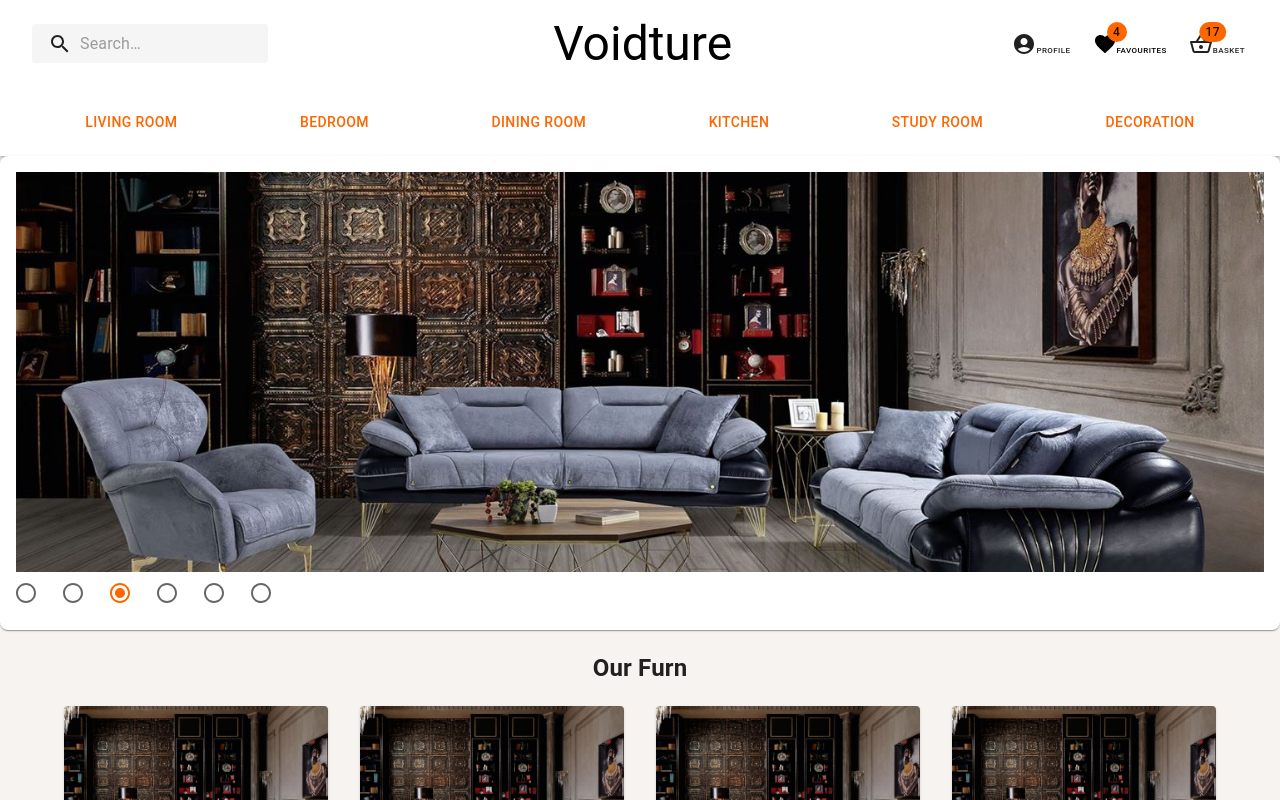
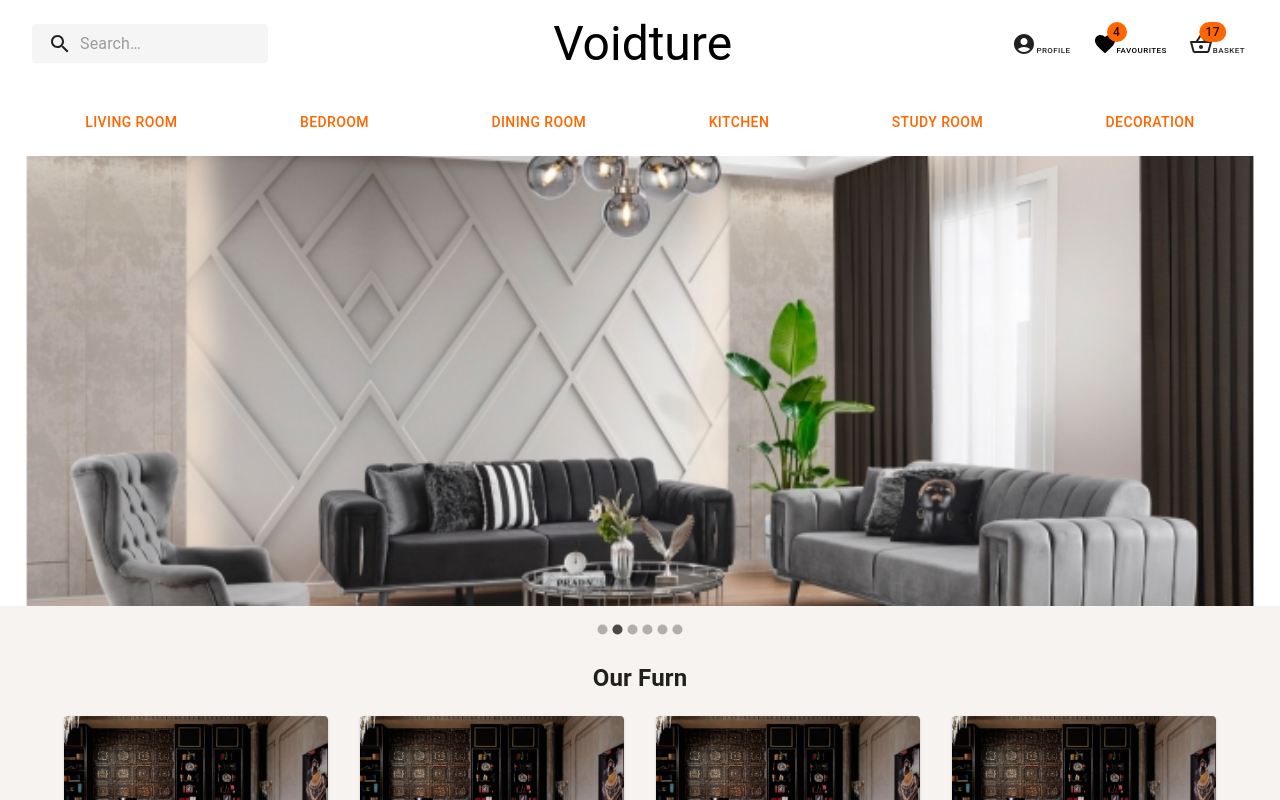
Before and after one commit to rebahozkoc/Ecommerce_Platform, a React (Create React App) app in the folder my-app/: page / in a window 1280 px wide. Shown: the top 800 px of the page. Built offline with nearby package versions, Linux system fonts and the light colour scheme.

Commit message:
Slide show bug fixed

```diff
--- a/my-app/package.json
+++ b/my-app/package.json
@@ -15,6 +15,7 @@
     "@testing-library/user-event": "^13.5.0",
     "react": "^17.0.2",
     "react-dom": "^17.0.2",
+    "react-material-ui-carousel": "^3.3.3",
     "react-rating-stars-component": "^2.2.0",
     "react-router-dom": "^6.2.2",
     "react-scripts": "5.0.0",
--- a/my-app/src/App.js
+++ b/my-app/src/App.js
@@ -11,6 +11,9 @@ import "./App.css";
 import CardHalfTogether from "./components/card/mediaMiddle/CardHalfTogether";
 import CardHalfReverse from "./components/card/mediaMiddle/CardHalfReverse";
 import CardItemHandler from "./components/card/mediaMiddle/CardItemHandler";
+import MediaCardStyled from "./components/card/mediaTop/MediaCardStyled";
+
+
 // Or Create your Own theme:
 const cards = [1, 2, 3, 4, 5, 6, 7, 8];
 const cards2 = [9, 10, 11, 12, 13, 14, 15, 16];
@@ -20,7 +23,10 @@ export default function App() {
     <ThemeProvider theme={themeOptions}>
       <PrimarySearchAppBar></PrimarySearchAppBar>
       <ResponsiveAppBar></ResponsiveAppBar>
-      <MediaCardTogether></MediaCardTogether>
+
+      <MediaCardStyled></MediaCardStyled>
+
+
       <CategoryCardHandler item={cards}></CategoryCardHandler>
       <CardHalfReverse></CardHalfReverse>
       // Additional Widget
--- /dev/null
+++ b/my-app/src/components/card/mediaTop/MediaCardStyled.js
@@ -0,0 +1,42 @@
+import React from 'react';
+import Carousel from 'react-material-ui-carousel'
+import { Paper, Button } from '@mui/material'
+import CardMedia from "@mui/material/CardMedia";
+import { Link } from "react-router-dom";
+
+
+
+export default function MediaCardStyled(props){
+
+    var items = [
+        {image: "furn1.jpg", description: "furn1"},
+        {image: "furn2.jpg", description: "furn2"},
+        {image: "furn3.jpg", description: "furn3"},
+        {image: "furn4.jpg", description: "furn4"},
+        {image: "furn5.jpg", description: "furn5"},
+        {image: "furn6.jpg", description: "furn6"},
+    ]
+
+    return (
+        <Carousel>
+            {
+                items.map( (item, i) => <Item key={i} item={item} /> )
+            }
+        </Carousel>
+    )
+}
+
+function Item(props)
+{
+    return (
+        <Link to="/Dummy" underline="none">
+
+        <CardMedia
+          component="img"
+          height={450}
+          image={props.item.image}
+          alt={props.item.description}>
+
+        </CardMedia></Link>
+    )
+}
```
Also changed, not shown: 1 other file (tests, documents, lock files or other folders).
